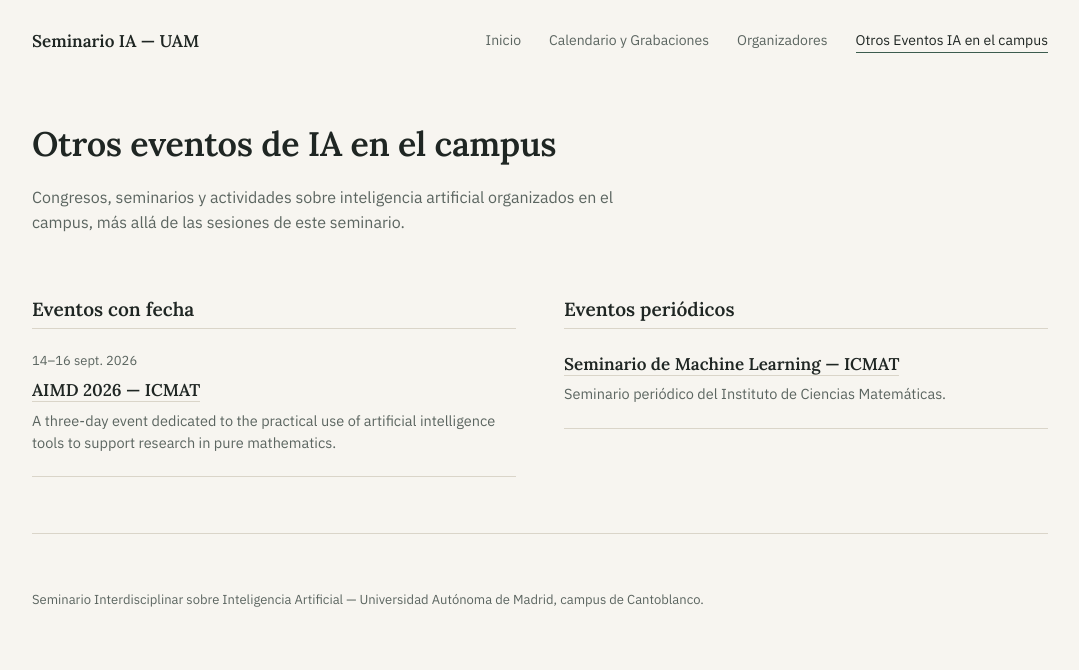
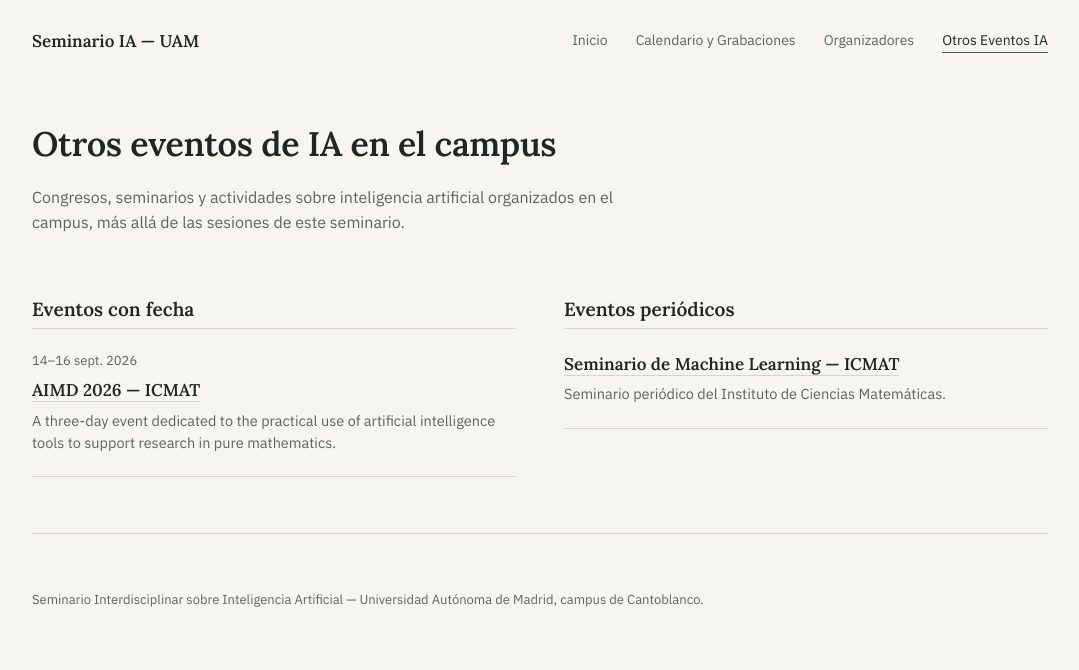
Before and after one commit to sinterdia/seminario-interdisciplinar-ia, a plain HTML site: page otros-eventos.html in a window 1280 px wide. Shown: the whole page, without its empty margins (100-1179 px from the left). Drawn offline with Linux system fonts and the light colour scheme.

Commit message:
Update title and links in otros-eventos.html

```diff
--- a/otros-eventos.html
+++ b/otros-eventos.html
@@ -3,7 +3,11 @@
 <head>
 <meta charset="UTF-8">
 <meta name="viewport" content="width=device-width, initial-scale=1.0">
-<title>Otros Eventos IA en el campus — Seminario IA UAM</title>
+<title>Otros Eventos IA — Seminario IA UAM</title>
+<link rel="icon" type="image/png" href="favicon.png">
+<meta property="og:type" content="website">
+<meta property="og:title" content="[el título de esa página]">
+<meta property="og:image" content="og-image.png">
 <link rel="preconnect" href="https://fonts.googleapis.com">
 <link href="https://fonts.googleapis.com/css2?family=Lora:wght@500;600&family=IBM+Plex+Sans:wght@400;500&display=swap" rel="stylesheet">
 <style>
@@ -80,7 +84,7 @@
     <a href="index.html">Inicio</a>
     <a href="calendario-grabaciones.html">Calendario y Grabaciones</a>
     <a href="organizadores.html">Organizadores</a>
-    <a href="otros-eventos.html" class="active">Otros Eventos IA en el campus</a>
+    <a href="otros-eventos.html" class="active">Otros Eventos IA</a>
   </div>
 </nav>
 
```
